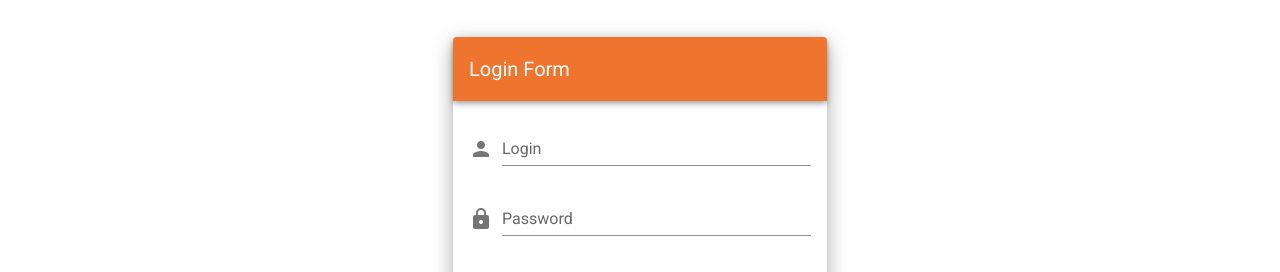
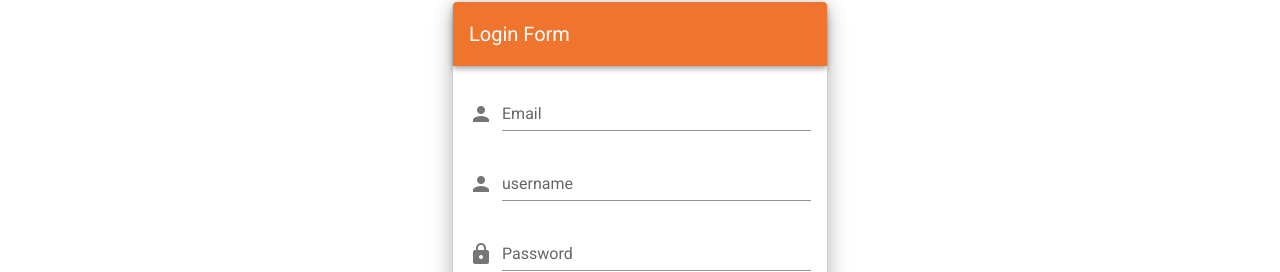
Before and after one commit to angkoonhian/BT3103-easyTrading, a Vue app: page /login in a window 1280 px wide. Shown: the part 231-503 px from the top of the page. Built offline with nearby package versions, Linux system fonts and the light colour scheme; no server answers; what vue-chat-scroll, vue-timeago would draw is missing.

Commit message:
fixed registering and login, also image store path

```diff
--- a/src/components/Login.vue
+++ b/src/components/Login.vue
@@ -12,9 +12,17 @@
                 <v-form>
                   <v-text-field
                     prepend-icon="person"
-                    name="login"
-                    label="Login"
+                    name="Email"
+                    label="Email"
                     type="text"
+                    v-model="email"
+                  ></v-text-field>
+                  <v-text-field
+                    prepend-icon="person"
+                    name="username"
+                    label="username"
+                    type="text"
+                    v-model="Username"
                   ></v-text-field>
                   <v-text-field
                     id="password"
@@ -22,6 +30,7 @@
                     name="password"
                     label="Password"
                     type="password"
+                    v-model="password"
                   ></v-text-field>
                 </v-form>
               </v-card-text>
@@ -62,6 +71,7 @@ export default {
   data() {
     return {
       Username: "",
+      email: "",
       password: "",
     };
   },
@@ -71,13 +81,15 @@ export default {
       try {
         firebase
           .auth()
-          .signInWithEmailAndPassword(this.username, this.password)
+          .signInWithEmailAndPassword(this.email, this.password)
           .then((user) => {
-            console.log(user.data);
+            console.log(user);
             localStorage.setItem("username", this.username);
             localStorage.setItem("email", this.email);
-            this.$router.push("/sales");
+            localStorage.setItem("UID", user.user.uid);
             localStorage.setItem("login", true);
+            this.$router.push("/");
+            location.reload();
           });
       } catch (err) {
         alert(err);
@@ -118,7 +130,7 @@ export default {
             localStorage.setItem("email", res.user.email);
             localStorage.setItem("UID", res.user.uid);
             localStorage.setItem("login", true);
-            this.$router.push("/newListing");
+            this.$router.push("/");
             location.reload();
           });
       } catch (error) {
--- a/src/components/NewListing.vue
+++ b/src/components/NewListing.vue
@@ -238,7 +238,7 @@ export default {
     return {
       type: [
         { text: "I am selling/trading an item", value: "sale" },
-        { text: "I am renting an item", value: "rent" }
+        { text: "I am renting an item", value: "rent" },
       ],
       imgcount: 0,
       radioGroup: "",
@@ -273,6 +273,7 @@ export default {
       img1: "",
       imageData: null,
       imgurls: [],
+      user: localStorage.UID,
     };
   },
   methods: {
@@ -307,10 +308,7 @@ export default {
       // firebase.database().ref('Listings').push(this.listing).then(
       //     ()=>
       //         {location.reload()});
-      if (
-        this.selectedType === "rent" &&
-        !this.tnc
-      ) {
+      if (this.selectedType === "rent" && !this.tnc) {
         alert("One or more required fields is not filled in!");
       }
       if (this.title === "" || this.imgurls.length === 0 || this.desc === "") {
@@ -357,7 +355,7 @@ export default {
       this.img1 = null;
       const storageRef = firebase
         .storage()
-        .ref(`${this.imageData.name}`)
+        .ref(`${this.user}/Listings` + `/${this.imageData.name}`)
         .put(this.imageData);
       storageRef.on(
         `state_changed`,
--- a/src/components/SignUp.vue
+++ b/src/components/SignUp.vue
@@ -11,10 +11,18 @@
               <v-card-text>
                 <v-form>
                   <v-text-field
+                    prepend-icon="mail"
+                    name="email"
+                    label="email"
+                    type="text"
+                    v-model="email"
+                  ></v-text-field>
+                  <v-text-field
                     prepend-icon="person"
-                              name="login"
-                              label="Login"
+                    name="username"
+                    label="username"
                     type="text"
+                    v-model="username"
                   ></v-text-field>
                   <v-text-field
                     id="password"
@@ -22,12 +30,21 @@
                     name="password"
                     label="Password"
                     type="password"
+                    v-model="password"
                   ></v-text-field>
                 </v-form>
               </v-card-text>
               <v-card-actions>
                 <v-spacer></v-spacer>
-                        <v-btn color="rgb(239, 117, 47)" @click="register()" style="margin-left:80px"><span style="color:white;text-align:center;line-height: 60px;">Register</span></v-btn>
+                <v-btn
+                  color="rgb(239, 117, 47)"
+                  @click="register()"
+                  style="margin-left:80px"
+                  ><span
+                    style="color:white;text-align:center;line-height: 60px;"
+                    >Register</span
+                  ></v-btn
+                >
               </v-card-actions>
             </v-card>
           </v-flex>
@@ -37,37 +54,53 @@
   </v-app>
 </template>
 
-
 <script>
 import firebase from "firebase";
-import { db } from "../firebase";
+
 export default {
   data() {
     return {
       email: "",
       password: "",
+      username: "",
       error: null,
     };
   },
   methods: {
     register: function() {
+      console.log(this.email);
       firebase
         .auth()
         .createUserWithEmailAndPassword(this.email, this.password)
         .then((cred) => {
-          return db
+          firebase
+            .firestore()
             .collection("users")
-            .doc(cred.user.id)
+            .doc(cred.user.uid)
             .set({
-              Email: cred.user.email,
+              Email: this.email,
               Rating: 0,
-              id: cred.user.id,
+              numRating: 0,
+              Name: this.username,
+              username: this.username,
+              id: cred.user.uid,
+              Biography: "",
+              ProfileURL:
+                "https://firebasestorage.googleapis.com/v0/b/bt3103-finalproject.appspot.com/o/default.png?alt=media&token=7117f25c-5744-4816-9a39-68d51ebb2530",
+            })
+            .then(() => {
+              localStorage.setItem("username", this.username);
+              localStorage.setItem("email", cred.user.email);
+              localStorage.setItem("UID", cred.user.uid);
+              localStorage.setItem("login", true);
+              this.$router.push("/");
+              location.reload();
             });
         })
         .catch((error) => {
+          alert(error.message);
           console.error(error);
         });
-      this.$router.push("/sales");
     },
   },
   components: {},
--- a/src/routes.js
+++ b/src/routes.js
@@ -15,7 +15,7 @@ import Blank from "./components/Blank.vue";
 import ItemPageRent from "./components/ItemPageRent.vue";
 
 export default [
-  { path: "/home", component: Home },
+  { path: "/", component: Home },
   { path: "/login", component: Login },
   { path: "/home", component: Home },
   {
```
Also changed, not shown: src/components/UserListings.vue (+24 -7 lines). Lines whose indentation alone changed are shown as unchanged.
